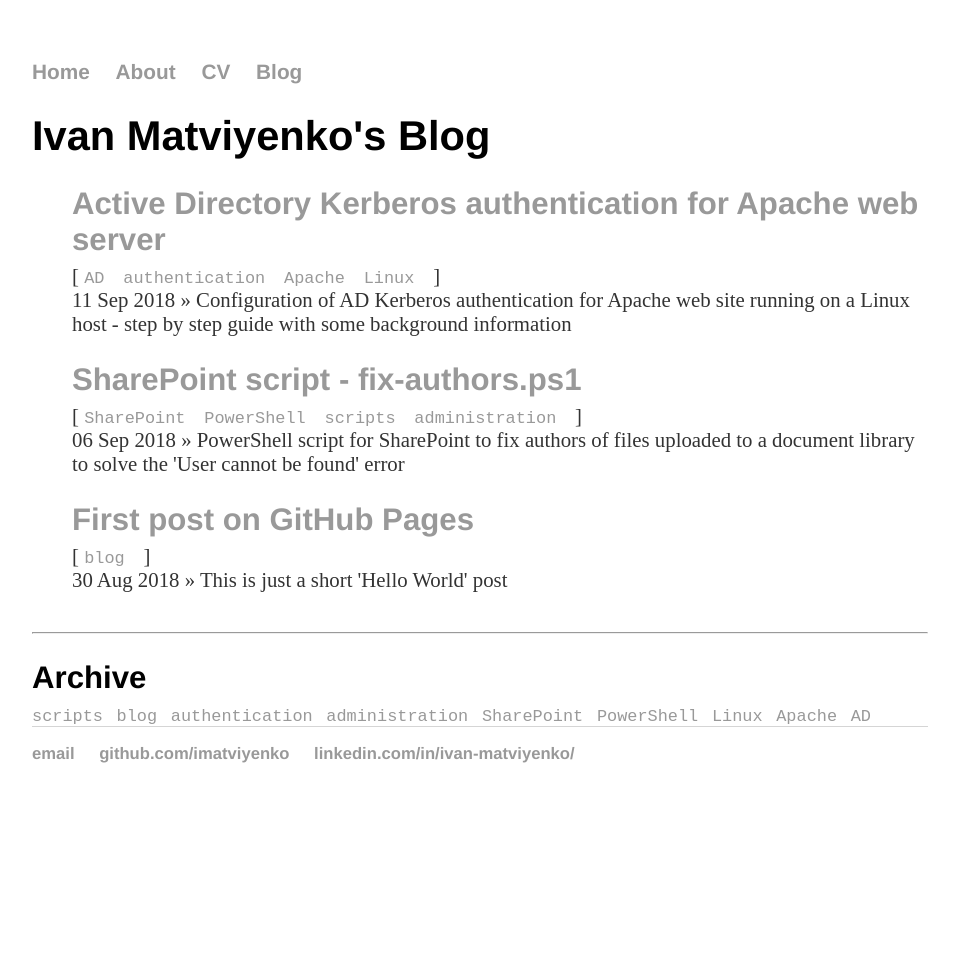
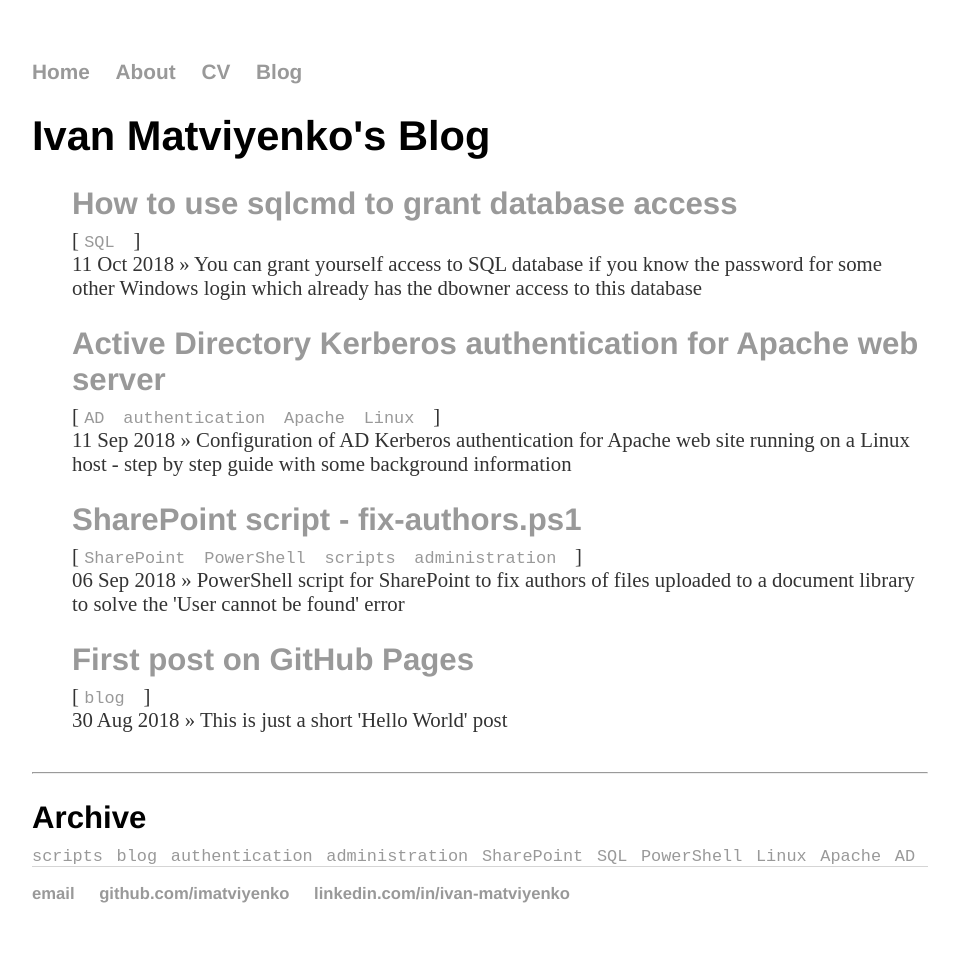
Before and after one commit to imatviyenko/imatviyenko.github.io, a Jekyll site: the page built from blog/index.html, in a window 1280 px wide. Shown: the whole page, without its empty margins (160-1119 px from the left). Built offline with Jekyll 4.4.1, drawn with Linux system fonts in a browser that asks for light colours; before the commit the page ends 900 px from its top, so only the background shows below that; some of the changed lines change nothing that is shown.

Commit message:
How-to-use-sqlcmd-to-grant-database-access

````diff
--- a/_layouts/default.html
+++ b/_layouts/default.html
@@ -32,7 +32,7 @@
 	    		<ul>
 	        		<li><a href="mailto:ivan.matviyenko@gmail.com">email</a></li>
 					<li><a href="https://github.com/imatviyenko">github.com/imatviyenko</a></li>
-					<li><a href="https://www.linkedin.com/in/ivan-matviyenko/">linkedin.com/in/ivan-matviyenko/</a></li>
+					<li><a href="https://www.linkedin.com/in/ivan-matviyenko">linkedin.com/in/ivan-matviyenko</a></li>
 				</ul>
 			</footer>
 		</body>
--- /dev/null
+++ b/_posts/2018-10-11-How-to-use-sqlcmd-to-grant-database-access.md
@@ -0,0 +1,46 @@
+---
+layout: post
+title: "How to use sqlcmd to grant database access"
+description: "You can grant yourself access to SQL database if you know the password for some other Windows login which already has the dbowner access to this database"
+date: 2018-10-11
+tags:
+    - SQL
+---
+
+Suppose you have an IT system which hosts its database on an SQL server instance and you know the service account AD login and password.
+If your personal admin account does not have access to the SQL server database, you can give yourself permissions to this database using the instructions below.
+
+There are a few notes:
+- You have to be able to connect to the SQL server via RDP with OS admin privileges.
+- The service account **must** be dbowner for this method to work, which is usually the case.
+- There is a [alternative method](https://adamrehill.com/2017/02/13/how-to-grant-yourself-sysadmin-access-to-a-local-sql-server-database) which involves SQL instance restart with a special command line option.
+
+
+## Step-by-step instructions
+1. Connect to SQL server via RDP with your AD account, which **does not have access** to the SQL database
+
+2. Start command prompt with the credentials of the service account that **has** access to the database and enter the password for the service account when prompted:
+```
+runas.exe /user:*domain\service_account_name* cmd.exe
+```
+
+
+3. Execute "sqlcmd" in the commmand prompt to start the SQL interactive shell.
+
+4. Execute these TSQL command in a sequence:
+```
+-- Check the current user name
+select suser_sname()
+go
+
+use *Database_name*
+go
+
+create user [*domain\your_login_name*] for login [*domain\your_login_name*]
+go
+
+
+-- Add your login to the 'db_datareader' SQL database role in this example to grant read access to the data
+exec sp_addrolemember 'db_datareader', '*domain\your_login_name*'
+go
+```
--- /dev/null
+++ b/tag/SQL.md
@@ -0,0 +1,5 @@
+---
+layout: tagpage
+title: "Tag: SQL"
+tag: SQL
+---
````
